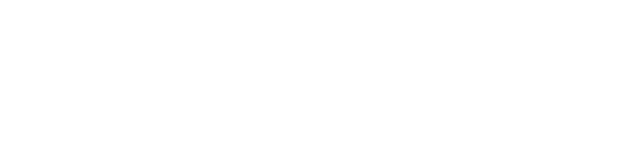
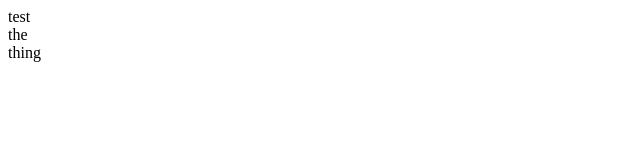
Before and after one commit to Keago99/Project-Rock-Paper-Scissors, a plain HTML site: page index.html in a window 1280 px wide. Shown: the full height of the page, 0-640 px from the left. Drawn offline with Linux system fonts and the light colour scheme.

Commit message:
added styles .css to folder.

```diff
--- a/index.html
+++ b/index.html
@@ -8,6 +8,9 @@
     <script src="scripts.js"></script>
 </head>
 <body>
+    <div id="rock">test</div>
+    <div id="paper">the</div>
+    <div id="scissors">thing</div>
 
 </body>
 </html>
```
Also changed, not shown: styles.css (added).
